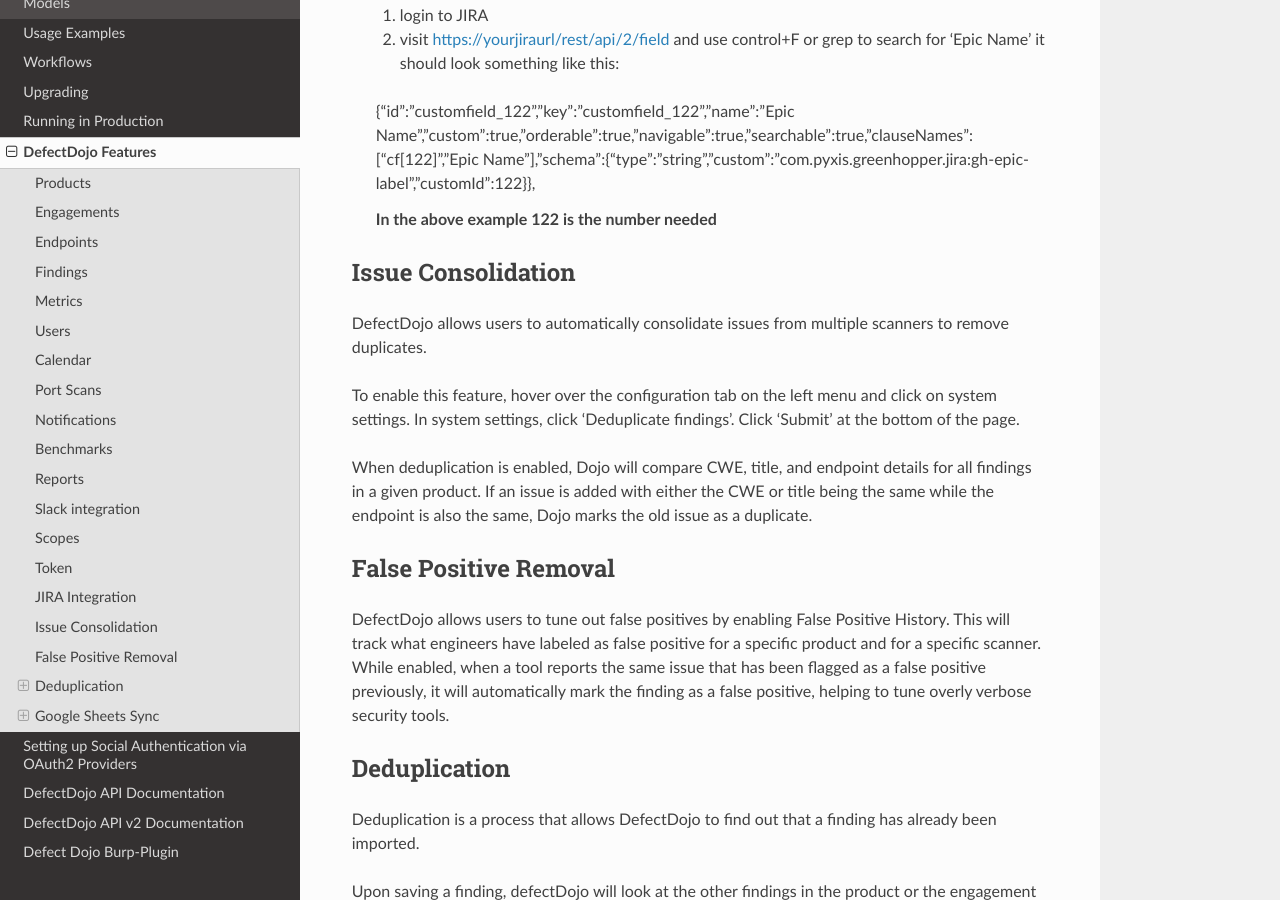
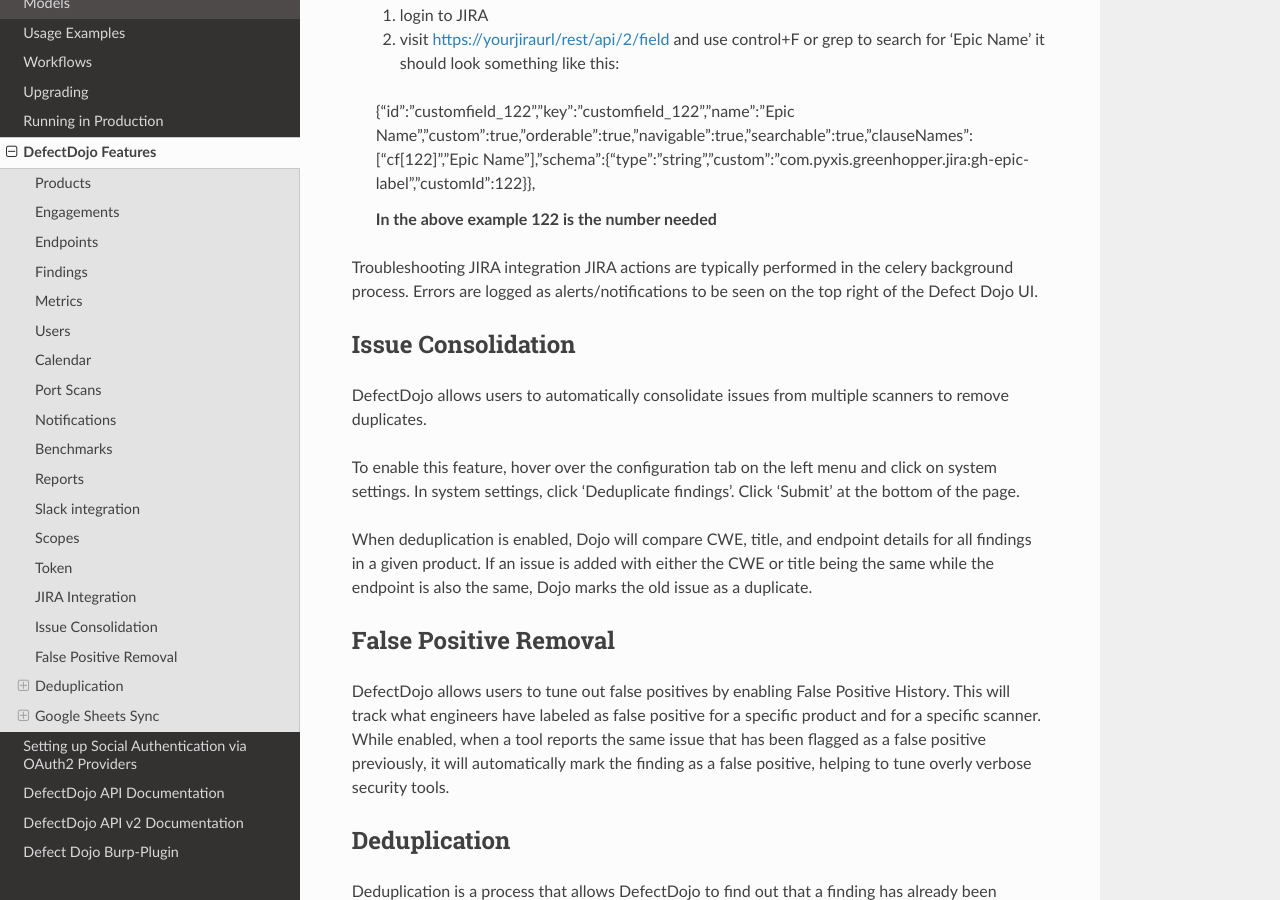
Before and after one commit to DefectDojo/Documentation, a Sphinx documentation site: the page built from docs/features.rst, in a window 1280 px wide and 900 px high, scrolled down 24783 px. Built offline with Sphinx 7.4.7 and the Read the Docs theme 2.0.0, drawn with Linux system fonts in a browser that asks for light colours.

Commit message:
add info about jira troubleshooting

```diff
--- a/docs/features.rst
+++ b/docs/features.rst
@@ -665,6 +665,9 @@
 
  **In the above example 122 is the number needed**
 
+Troubleshooting JIRA integration
+JIRA actions are typically performed in the celery background process. Errors are logged as alerts/notifications to be seen on the top right of the Defect Dojo UI.
+
 Issue Consolidation
 -------------------
 
```
